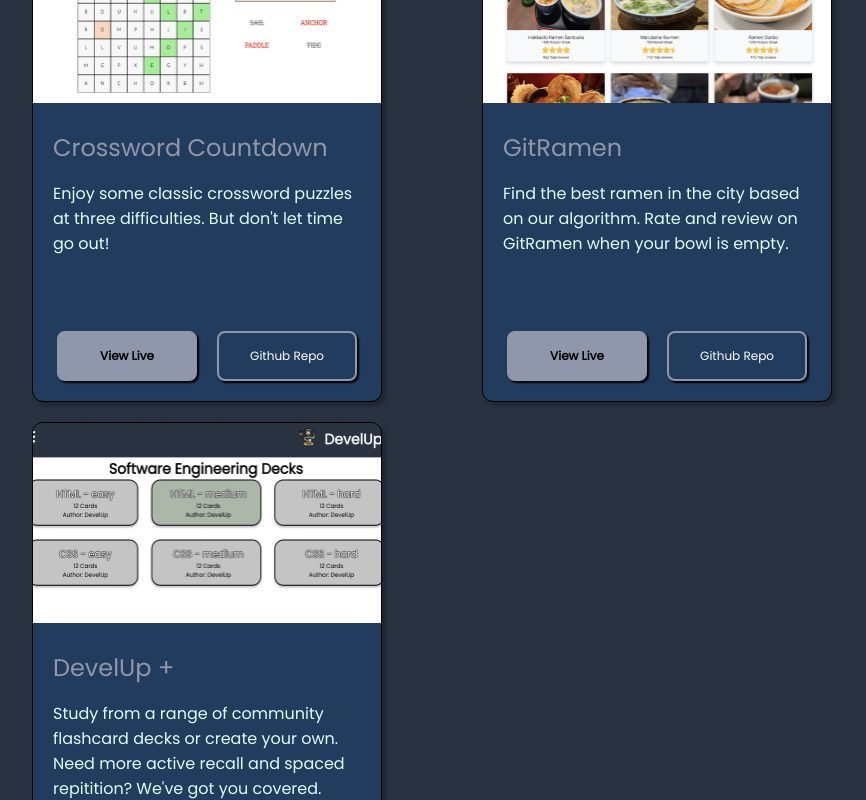
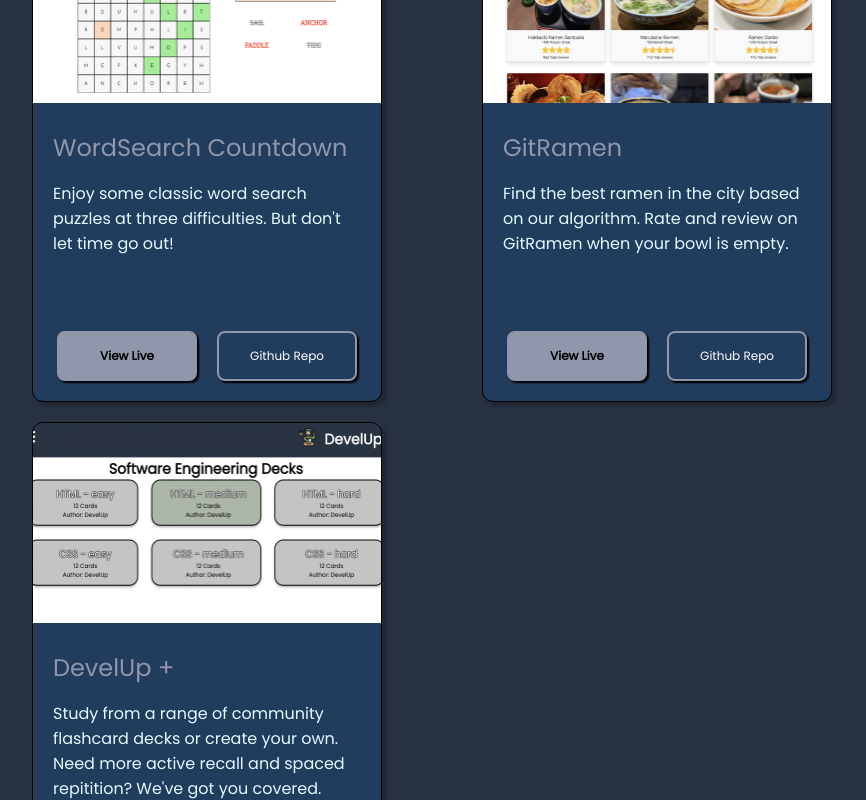
Before and after one commit to Jamelscott/jamelScott_portfolio, a Next.js app: page / in a window 1280 px wide. Shown: the part 700-1500 px from the top of the page, without its empty margins (208-1074 px from the left). Built offline with nearby package versions, Linux system fonts and the light colour scheme.

Commit message:
updated text for WordSearch Countdown and added missing apostrophe

```diff
--- a/pages/contact.js
+++ b/pages/contact.js
@@ -1,6 +1,8 @@
 import styles from '../styles/Contact.module.css';
 
 function Contact() {
+
+  let x = "'"
   return (
     <div className={styles.contactContainer}>
       <div className={styles.contactLeft}>
@@ -8,7 +10,7 @@ function Contact() {
       <div className={styles.contactRight}>
         <h2 className={styles.knowMore}  id='contact-me'>Want to know more?</h2>
         <h2 style={{marginTop:0 }}>
-          Contact me, lets make <span className={styles.rainbow}>magic</span> together.
+          Contact me, let{x}s make <span className={styles.rainbow}>magic</span> together.
         </h2>
         <form action="https://formsubmit.co/itsjamelscott@gmail.com" method="POST" className={styles.contactForm}>
           {/* Name */}
--- a/projects.js
+++ b/projects.js
@@ -1,8 +1,8 @@
 export const projects = [
   {
-    name: 'Crossword Countdown',
+    name: 'WordSearch Countdown',
     description:
-      "Enjoy some classic crossword puzzles at three difficulties. But don't let time go out!",
+      "Enjoy some classic word search puzzles at three difficulties. But don't let time go out!",
     gitHub: 'https://github.com/Jamelscott/WordSearch-Countdown',
     deploy: 'https://jamelscott.github.io/WordSearch-Countdown/',
     image: "/countdown.PNG"
```
